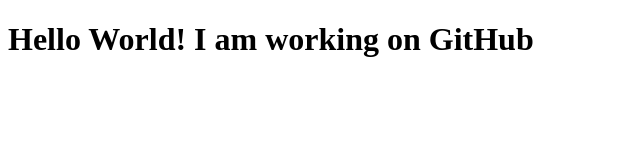
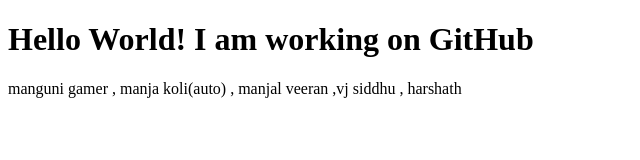
Before and after one commit to GOPIKAR25/learn-git, a plain HTML site: page index.html in a window 1280 px wide. Shown: the whole page, without its empty margins (0-640 px from the left). Drawn offline with Linux system fonts and the light colour scheme.

Commit message:
index file updated

```diff
--- a/index.html
+++ b/index.html
@@ -6,5 +6,6 @@
 </head>
 <body>
     <h1> Hello World! I am working on GitHub</h1>
+    <p> manguni gamer , manja koli(auto) , manjal veeran ,vj siddhu , harshath</p>
 </body>
 </html>
```
